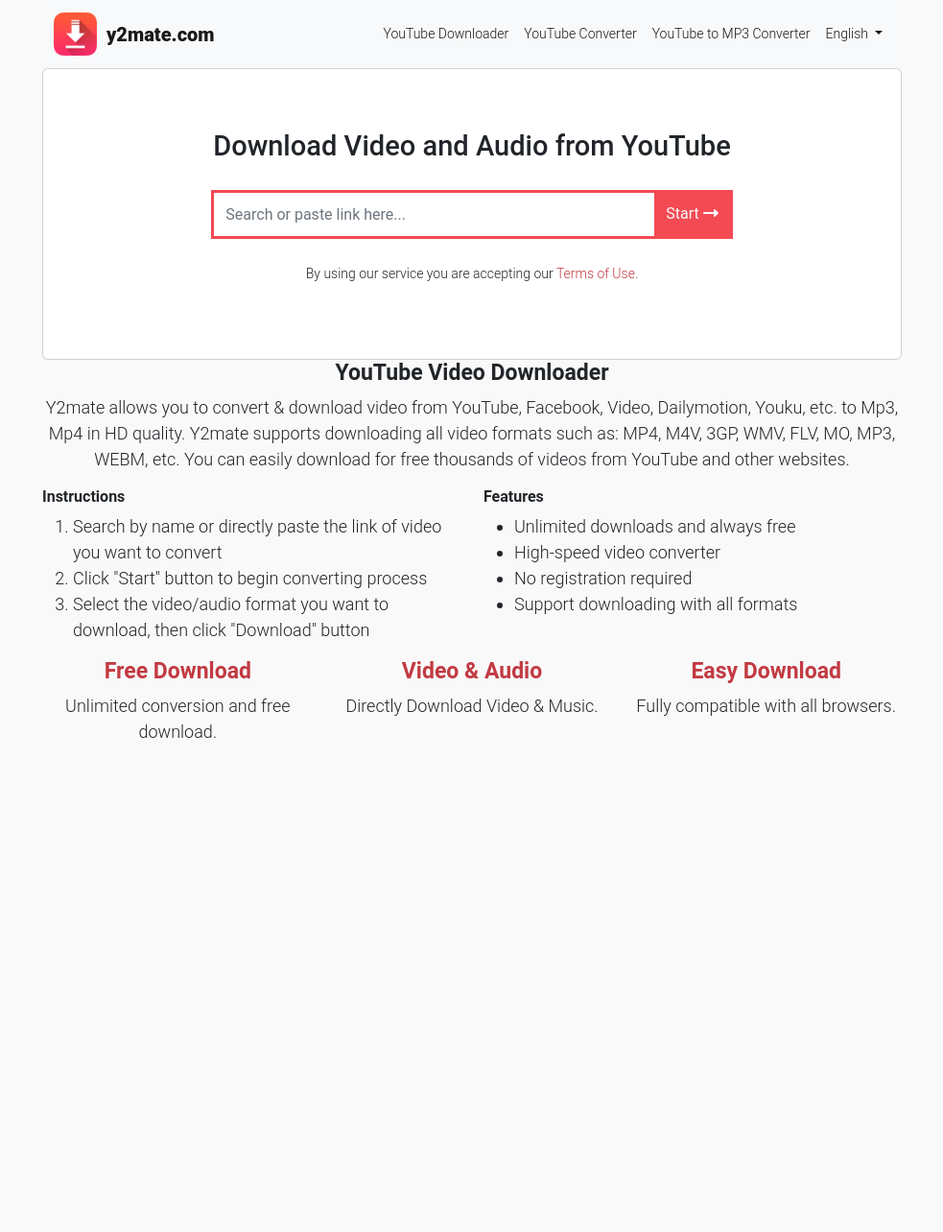
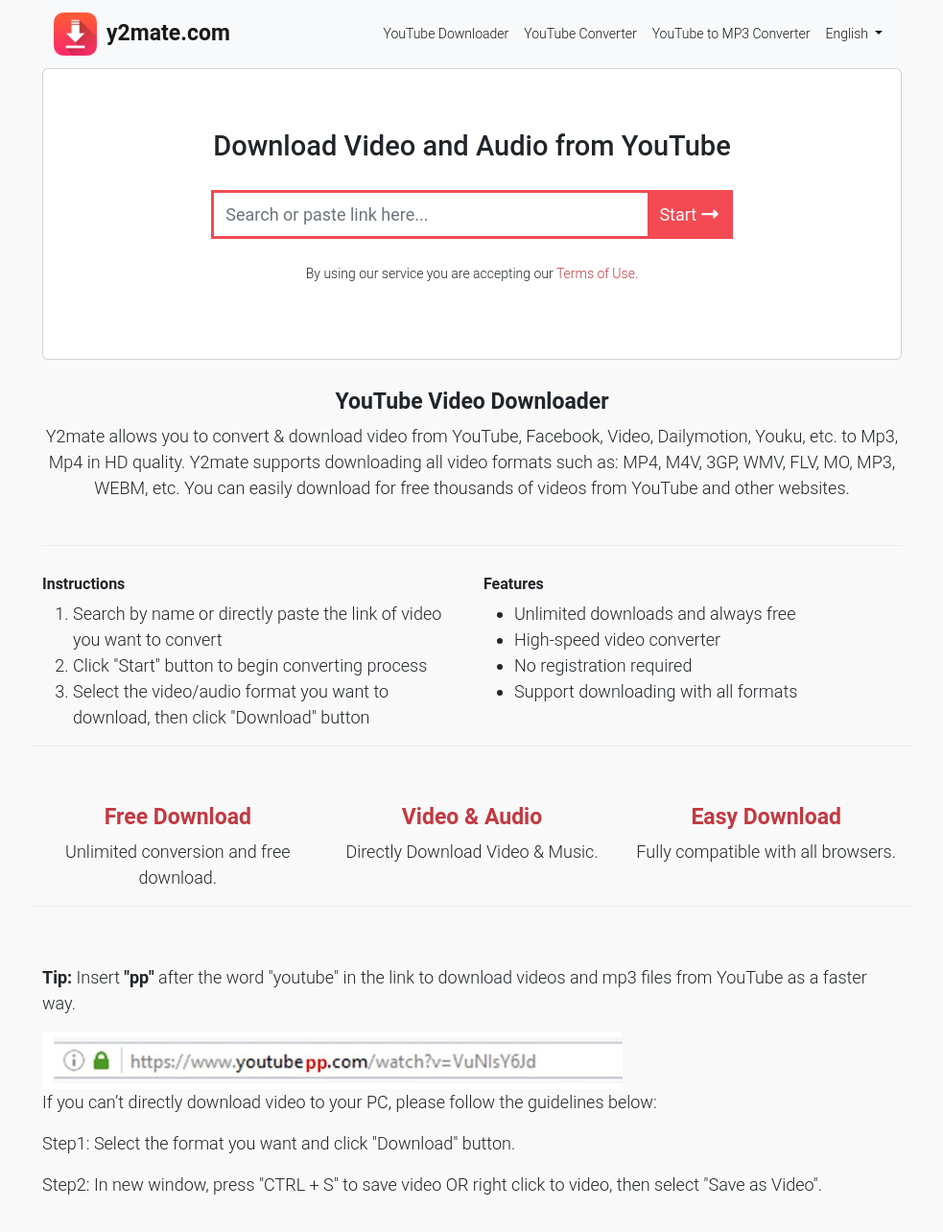
Before and after one commit to uhuru-rawlings/y2mate_clone, an Angular app: page / in a window 1280 px wide. Shown: the top 1284 px of the page at 96% size, without its empty margins (148-1131 px from the left). Before the commit the page ends 800 px from the top, so only its background shows below. Built offline with nearby package versions, Linux system fonts and the light colour scheme; some icons are missing; a web font is replaced by a local one.

Commit message:
added navbar link style

```diff
--- a/src/app/about/about.component.css
+++ b/src/app/about/about.component.css
@@ -14,3 +14,25 @@
     font-size: 16px;
     font-weight: 700;
 }
+p b{
+    font-weight: 600;
+}
+section{
+    padding-top: 30px;
+    padding-bottom: 30px;
+}
+section.top_section{
+    border-bottom: 1px solid #ebebeb;
+}
+.top_section::after{
+    content: "";
+    width: 100%;
+    height: 1px;
+    background-color: #ebebeb;
+}
+section::after{
+    content: "";
+    width: 100%;
+    height: 1px;
+    background-color: #ebebeb;
+}
--- a/src/app/about/about.component.html
+++ b/src/app/about/about.component.html
@@ -1,5 +1,5 @@
 <div class="about_section">
-    <section>
+    <section class="top_section">
         <h3 class="text-center">YouTube Video Downloader</h3>
         <p class="text-center">
             Y2mate allows you to convert & download video from YouTube, Facebook, Video, Dailymotion, Youku, etc. to Mp3, Mp4 in HD quality. Y2mate supports downloading all video formats such as: MP4, M4V, 3GP, WMV, FLV, MO, MP3, WEBM, etc. You can easily download for free thousands of videos from YouTube and other websites.
@@ -73,4 +73,19 @@
             </p>
         </div>
     </section>
+    <section class="tip_section">
+        <p>
+            <b>Tip:</b> Insert <b>"pp"</b> after the word "youtube" in the link to download videos and mp3 files from YouTube as a faster way.
+        </p>
+        <img src="assets/images/tip-download-youtube.jpg" alt="">
+        <p>
+            If you can’t directly download video to your PC, please follow the guidelines below:
+        </p>
+        <p>
+            Step1: Select the format you want and click "Download" button.
+        </p>
+        <p>
+            Step2: In new window, press "CTRL + S" to save video OR right click to video, then select "Save as Video".
+        </p>
+    </section>
 </div>
--- a/src/app/home/home.component.html
+++ b/src/app/home/home.component.html
@@ -1,4 +1,4 @@
-<div class='home_page'>
+<div class="inner_body_special">
     <app-navbar></app-navbar>
     <app-download></app-download>
     <app-about></app-about>
--- a/src/app/navbar/navbar.component.css
+++ b/src/app/navbar/navbar.component.css
@@ -0,0 +1,7 @@
+.navbar-brand span{
+    font-weight: 700;
+    font-size: 23px;
+}
+.navbar-brand{
+    text-decoration: none;
+}
--- a/src/index.html
+++ b/src/index.html
@@ -16,8 +16,6 @@
 <script src="assets/all.js"></script>
 </head>
 <body>
-  <div class="inner_body_special">
       <app-root></app-root>
-  </div>
 </body>
 </html>
--- a/src/styles.css
+++ b/src/styles.css
@@ -38,7 +38,12 @@
 .nav-item{
     height: 100%;
 }
-
+.form-control, .btn{
+    font-size: 18px;
+}
+::placeholder{
+    font-size: 18px;
+}
 .navbar-toggler-icon{
     color: #C23A42 !important;
 }
```
